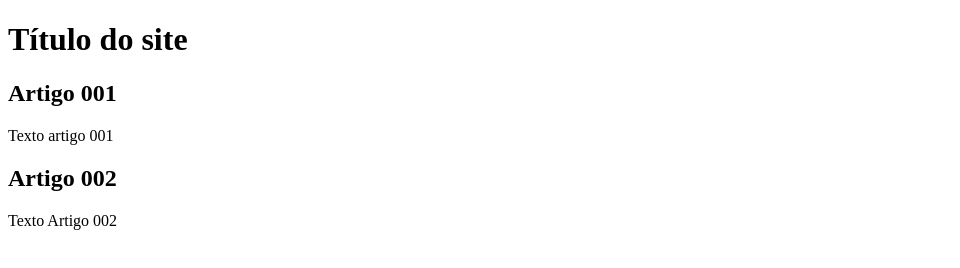
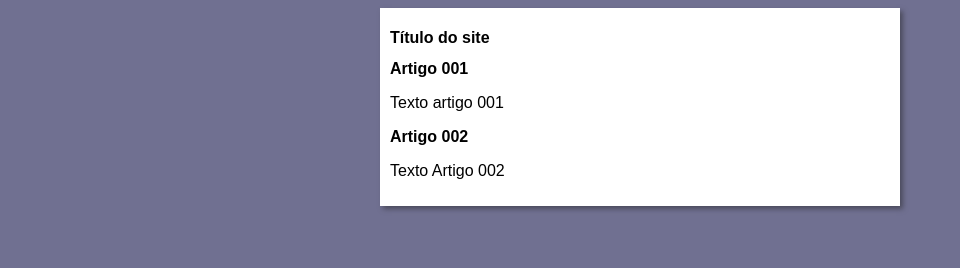
Before and after one commit to Raphael-Ramalho/Projeto-site, a plain HTML site: page index.html in a window 1280 px wide. Shown: the whole page, without its empty margins (0-960 px from the left). Drawn offline with Linux system fonts and the light colour scheme.

Commit message:
iniciei o design

```diff
--- /dev/null
+++ b/estilos/style.css
@@ -0,0 +1,16 @@
+* {
+    font-family: Arial, Helvetica, sans-serif;
+    font-size: 16px;
+}
+
+body {
+    background-color: rgb(112, 112, 145);
+}
+
+main {
+    background-color: white;
+    width: 500px;
+    margin: auto;
+    padding: 10px;
+    box-shadow: 3px 3px 5px rgb(75, 75, 92)
+}
--- a/index.html
+++ b/index.html
@@ -5,6 +5,7 @@
     <meta http-equiv="X-UA-Compatible" content="IE=edge">
     <meta name="viewport" content="width=device-width, initial-scale=1.0">
     <title>Título do site</title>
+    <link rel="stylesheet" href="estilos/style.css">
 </head>
 <body>
     <main>
```
